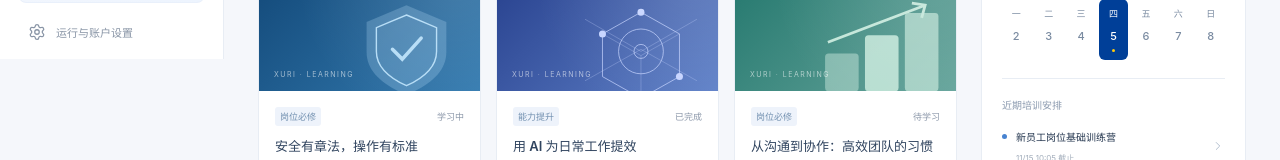
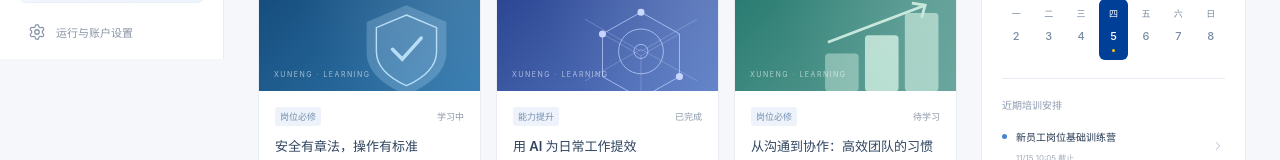
Before and after one commit to AKA-sixiwangzi/-, a Vue app in the folder frontend/: page / in a window 1280 px wide. Shown: the part 741-901 px from the top of the page. Built offline with nearby package versions, Linux system fonts and the light colour scheme.

Commit message:
统一项目名称为旭能学院

```diff
--- a/frontend/src/components/CourseArt.vue
+++ b/frontend/src/components/CourseArt.vue
@@ -52,6 +52,6 @@ defineProps({ tone: { default: 'safety' }, category: String })
         stroke-width="5"
         stroke-linecap="round"
       /></svg
-    ><span class="art-edition">XURI · LEARNING</span>
+    ><span class="art-edition">XUNENG · LEARNING</span>
   </div>
 </template>
```
